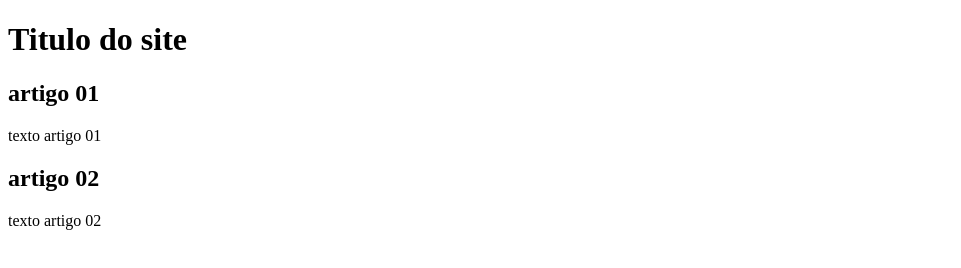
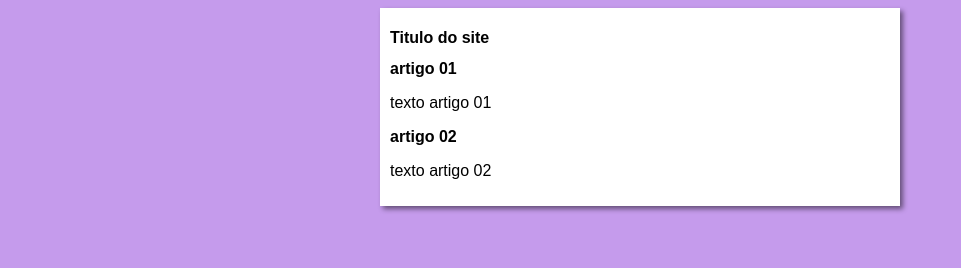
Before and after one commit to cesariolins/siteTeste, a plain HTML site: page index.html in a window 1280 px wide. Shown: the whole page, without its empty margins (0-961 px from the left). Drawn offline with Linux system fonts and the light colour scheme.

Commit message:
comecei design

```diff
--- /dev/null
+++ b/estilos/style.css
@@ -0,0 +1,16 @@
+* {
+    font-family: Arial, Helvetica, sans-serif;
+    font-size: 16px;
+}
+
+body {
+    background-color: rgb(197, 155, 236);
+}
+
+main {
+    background-color: white;
+    width: 500px;
+    margin: auto;
+    padding: 10px;
+    box-shadow: 3px 3px 5px rgba(0, 0, 0, 0.493);
+}
--- a/index.html
+++ b/index.html
@@ -4,6 +4,7 @@
     <meta charset="UTF-8">
     <meta name="viewport" content="width=device-width, initial-scale=1.0">
     <title>Título do site</title>
+    <link rel="stylesheet" href="estilos/style.css">
 </head>
 <body>
     <main>
```
